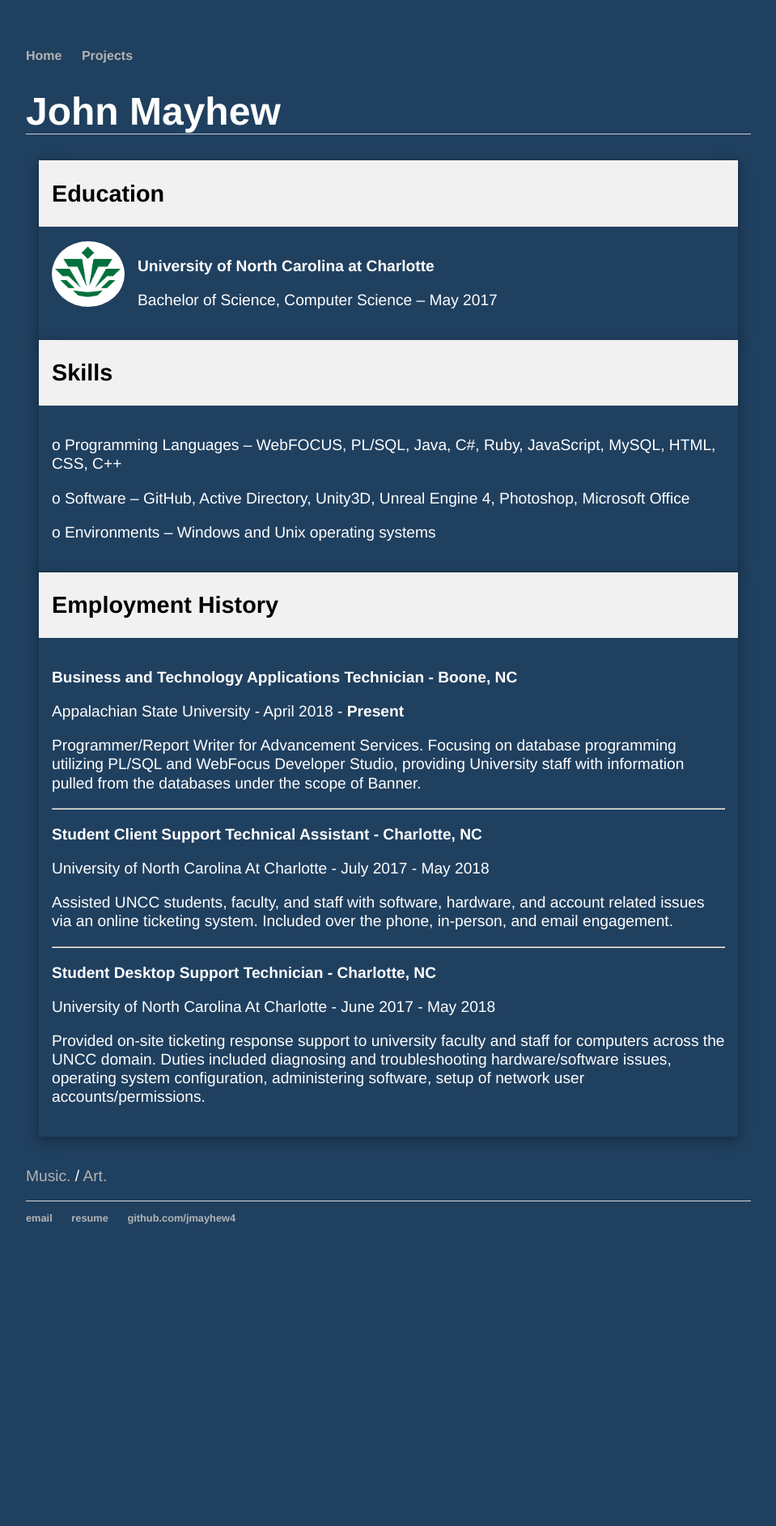
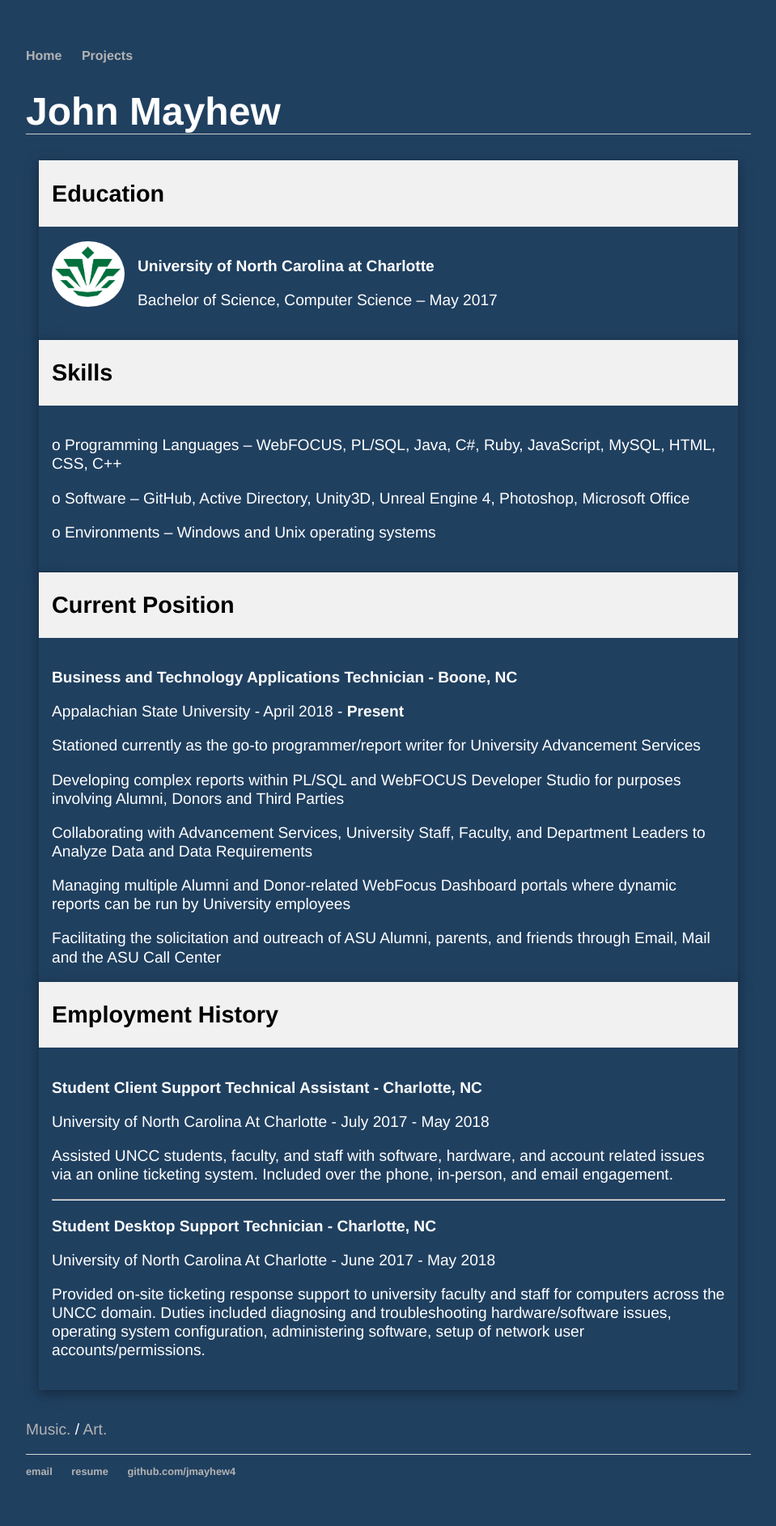
Before and after one commit to jmayhew4/jmayhew4.github.io, a Jekyll site: the page built from index.html, in a window 1280 px wide. Shown: the whole page at 81% size, without its empty margins (160-1119 px from the left). Built offline with Jekyll 4.4.1, drawn with Linux system fonts in a browser that asks for light colours; before the commit the page ends 1572 px from its top, so only the background shows below that.

Commit message:
Update index.html

```diff
--- a/index.html
+++ b/index.html
@@ -51,14 +51,28 @@
 <div class="w3-container">
   <div class="w3-card-4" style="width:100%">
     <header class="w3-container w3-light-grey">
-      <h2>Employment History</h2>
+      <h2>Current Position</h2>
     </header>
     <div class="w3-container"><br>
       <!-- <img src="../photos/UNCC.PNG" alt="Avatar" class="w3-left w3-circle w3-margin-right" style="width:90px"> -->
 	<p><strong>Business and Technology Applications Technician - Boone, NC</strong></p>
 	    <p>Appalachian State University - April 2018 - <strong>Present</strong></p>
-	<p>Programmer/Report Writer for Advancement Services. Focusing on database programming utilizing PL/SQL and WebFocus Developer Studio, providing University staff with information pulled from the databases under the scope of Banner.</p><hr>
+	<p>Stationed currently as the go-to programmer/report writer for University Advancement Services</p>
+	<p>Developing complex reports within PL/SQL and WebFOCUS Developer Studio for purposes involving Alumni, Donors and Third Parties</p>
+	<p>Collaborating with Advancement Services, University Staff, Faculty, and Department Leaders to Analyze Data and Data Requirements</p>
+	<p>Managing multiple Alumni and Donor-related WebFocus Dashboard portals where dynamic reports can be run by University employees</p>
+	<p>Facilitating the solicitation and outreach of ASU Alumni, parents, and friends through Email, Mail and the ASU Call Center</p>
+   </div>
+  </div>
+</div>
 
+<div class="w3-container">
+  <div class="w3-card-4" style="width:100%">
+    <header class="w3-container w3-light-grey">
+      <h2>Employment History</h2>
+    </header>
+    <div class="w3-container"><br>
+      <!-- <img src="../photos/UNCC.PNG" alt="Avatar" class="w3-left w3-circle w3-margin-right" style="width:90px"> -->
 	<p><strong>Student Client Support Technical Assistant - Charlotte, NC</strong></p>
         <p>University of North Carolina At Charlotte - July 2017 - May 2018</p>
 	<p>Assisted UNCC students, faculty, and staff with software, hardware, and account related issues via an online ticketing system. Included over the phone, in-person, and email engagement.</p><hr>
```
